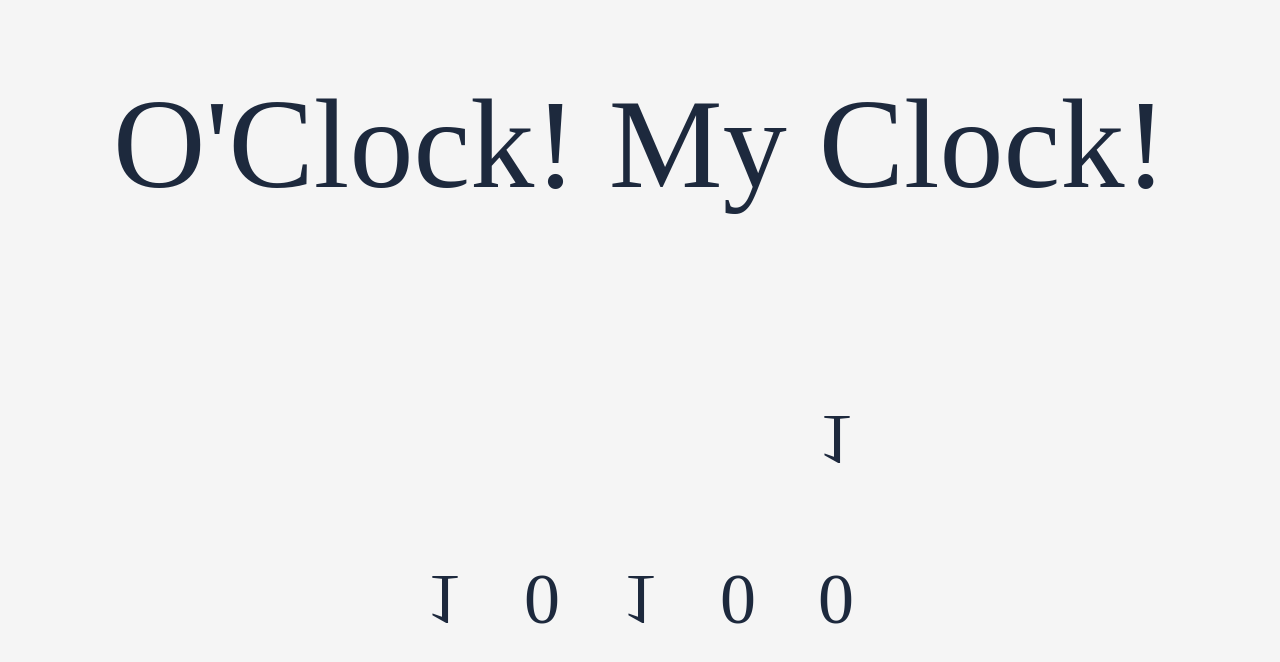
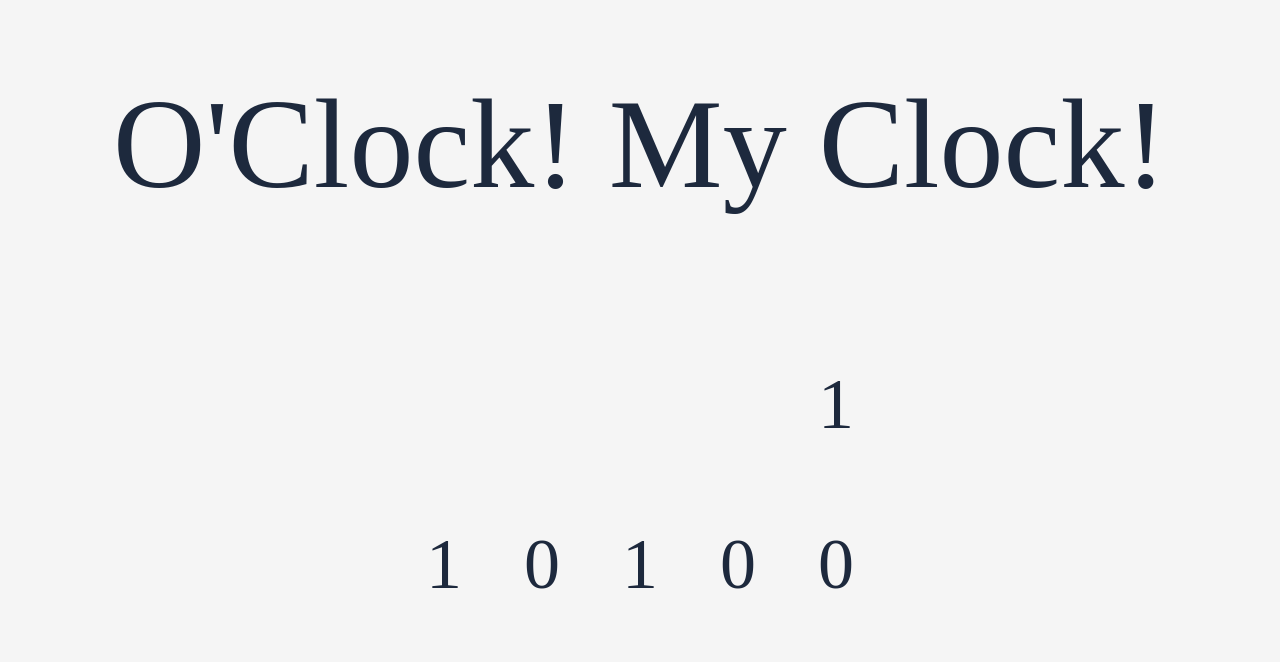
Before and after one commit to foxtrottwist/oclock-my-clock, a React (Vite) app: page / in a window 1280 px wide. Shown: the top 662 px of the page. Built offline with nearby package versions, Linux system fonts and the light colour scheme; a web font is replaced by a local one.

Commit message:
Styling cleanup.

```diff
--- a/src/App.css
+++ b/src/App.css
@@ -1,13 +1,7 @@
 .bit-box {
-  background-color: transparent;
+  text-align: center;
+  background: transparent;
   perspective: 1000px;
-}
-
-.bit-box_content {
-  position: relative;
-  width: 100%;
-  height: 100%;
-  text-align: center;
   transition: transform 0.8s;
   transform-style: preserve-3d;
 }
@@ -18,12 +12,10 @@
   width: 100%;
   height: 100%;
   backface-visibility: hidden;
-}
-
-.bit-front {
-  rotate: 180deg;
+  /* The following Fixes a bug with backface-visibility: hidden; property in firefox.*/
+  transform: rotateY(0deg);
 }
 
 .bit-back {
-  transform: rotateX(180deg);
+  transform: rotateY(180deg);
 }
--- a/src/App.tsx
+++ b/src/App.tsx
@@ -1,6 +1,6 @@
 import { useEffect, useState } from "react";
+import { Node, getBinaryTime } from "./helpers";
 import "./App.css";
-import { Node, getBinaryTime } from "./helpers";
 
 const date = new Date();
 
@@ -41,18 +41,14 @@ export function App() {
 function Bit({ node }: { node?: Node<number> }) {
   if (!node) return;
 
-  const style = node.data ? { transform: "rotateX(180deg)" } : undefined;
-
   return (
     <>
       <figure
-        className="h-10 w-6 md:h-36 md:w-24 bg-white-smoke dark:bg-slate-700 text-4xl md:text-7xl font-medium text-slate-800 dark:text-white-smoke bit-box"
-        style={style}
+        className="h-10 w-6 md:h-36 md:w-24 text-4xl md:text-7xl font-medium text-slate-800 dark:text-white-smoke bit-box"
+        style={node.data ? { transform: "rotateY(180deg)" } : undefined}
       >
-        <div className="bit-box_content" style={style}>
-          <div className="flex items-center justify-center bit-front">0</div>
-          <div className="flex items-center justify-center bit-back">1</div>
-        </div>
+        <div className="bit-front">0</div>
+        <div className="bit-back">1</div>
       </figure>
 
       <Bit node={node.next} />
```
